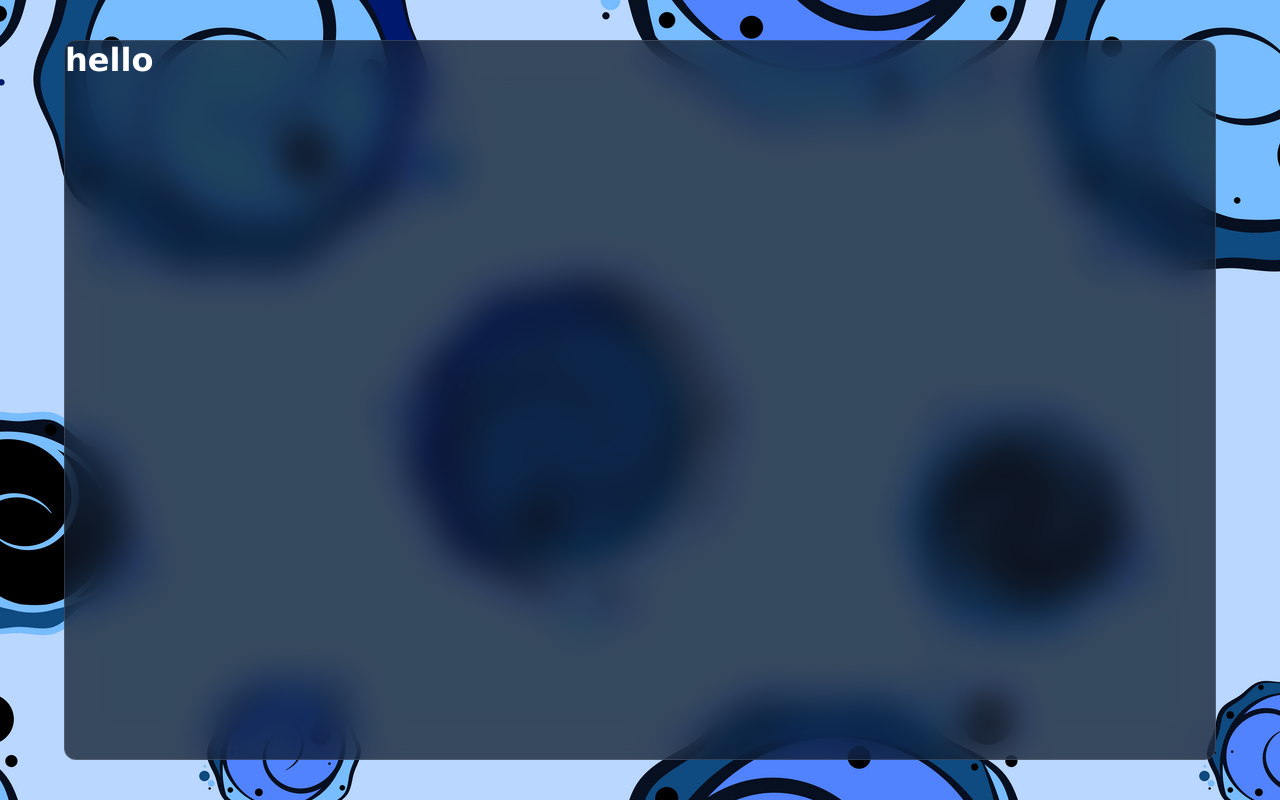
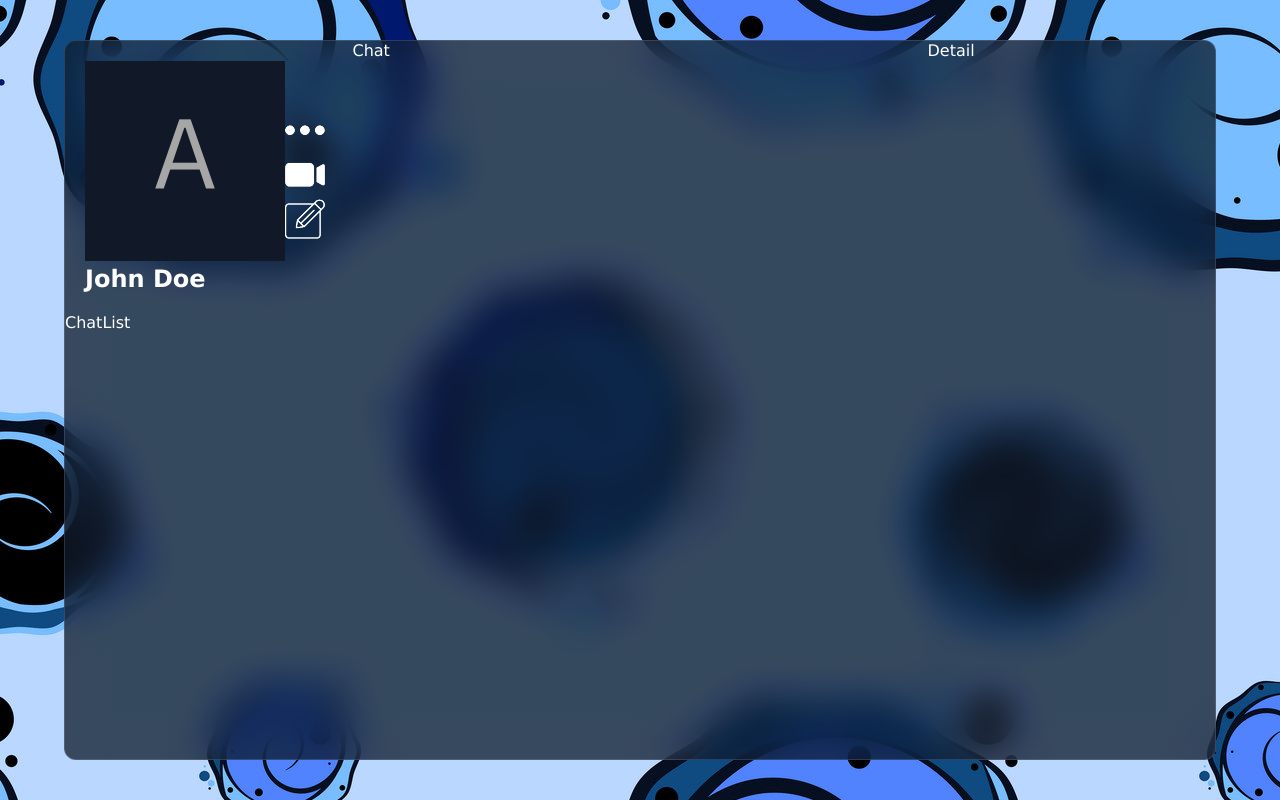
Before and after one commit to Akasht3010/React-Chat-App, a React (Vite) app: page / in a window 1280 px wide. Built offline with nearby package versions, Linux system fonts and the light colour scheme.

Commit message:
made components

```diff
--- a/src/App.jsx
+++ b/src/App.jsx
@@ -1,11 +1,17 @@
 import { useState } from "react";
+import List from "./components/list/List";
+import Chat from "./components/chat/Chat";
+import Detail from "./components/detail/Detail";
 
 function App() {
   const [count, setCount] = useState(0);
 
   return (
     <div className="container">
-      <h1>hello</h1>
+      <List/>
+      <Chat/>
+      <Detail/>
+
     </div>
   );
 }
--- /dev/null
+++ b/src/components/chat/Chat.jsx
@@ -0,0 +1,12 @@
+import React from 'react'
+import './chat.css'
+
+const Chat = () => {
+  return (
+    <div className='chat'>
+      Chat
+    </div>
+  )
+}
+
+export default Chat
--- /dev/null
+++ b/src/components/chat/chat.css
@@ -0,0 +1,3 @@
+.chat {
+    flex:2
+}
--- /dev/null
+++ b/src/components/detail/Detail.jsx
@@ -0,0 +1,12 @@
+import React from 'react'
+import './detail.css'
+
+const Detail = () => {
+  return (
+    <div className='detail'>
+      Detail
+    </div>
+  )
+}
+
+export default Detail
--- /dev/null
+++ b/src/components/detail/detail.css
@@ -0,0 +1,3 @@
+.detail {
+    flex:1
+}
--- /dev/null
+++ b/src/components/list/List.jsx
@@ -0,0 +1,15 @@
+import React from 'react'
+import './list.css'
+import ChatList from './chatList/ChatList'
+import Userinfo from './userinfo/Userinfo'
+
+const List = () => {
+  return (
+    <div className='list'>
+      <Userinfo />
+      <ChatList />
+    </div>
+  )
+}
+
+export default List
--- /dev/null
+++ b/src/components/list/chatList/ChatList.jsx
@@ -0,0 +1,12 @@
+import React from 'react'
+import './chatlist.css'
+
+const ChatList = () => {
+  return (
+    <div className='chatlist'>
+      ChatList
+    </div>
+  )
+}
+
+export default ChatList
--- /dev/null
+++ b/src/components/list/list.css
@@ -0,0 +1,3 @@
+.list {
+    flex:1
+}
--- /dev/null
+++ b/src/components/list/userinfo/Userinfo.jsx
@@ -0,0 +1,20 @@
+import React from 'react'
+import './userinfo.css'
+
+const Userinfo = () => {
+  return (
+    <div className='userinfo'>
+      <div className="user">
+        <img src="./avatar.png" alt=""/>
+        <h2>John Doe</h2>
+      </div>
+      <div className="icons">
+        <img src='./more.png' alt=''/>
+        <img src='./video.png' alt=''/>
+        <img src='./edit.png' alt=''/>
+      </div>
+    </div>
+  )
+}
+
+export default Userinfo
--- /dev/null
+++ b/src/components/list/userinfo/userinfo.css
@@ -0,0 +1,8 @@
+.userinfo {
+    padding: 20px;
+    display: flex;
+    align-items: center;
+    justify-content: space-between;
+
+
+}
--- a/src/index.css
+++ b/src/index.css
@@ -22,4 +22,5 @@
     backdrop-filter: blur(19px) saturate(180%);
     border-radius: 12px;
     border: 1px solid rgba(255,255,255,0.125);
+    display: flex;
 }
```
Also changed, not shown: src/components/list/chatList/chatlist.css (added).
